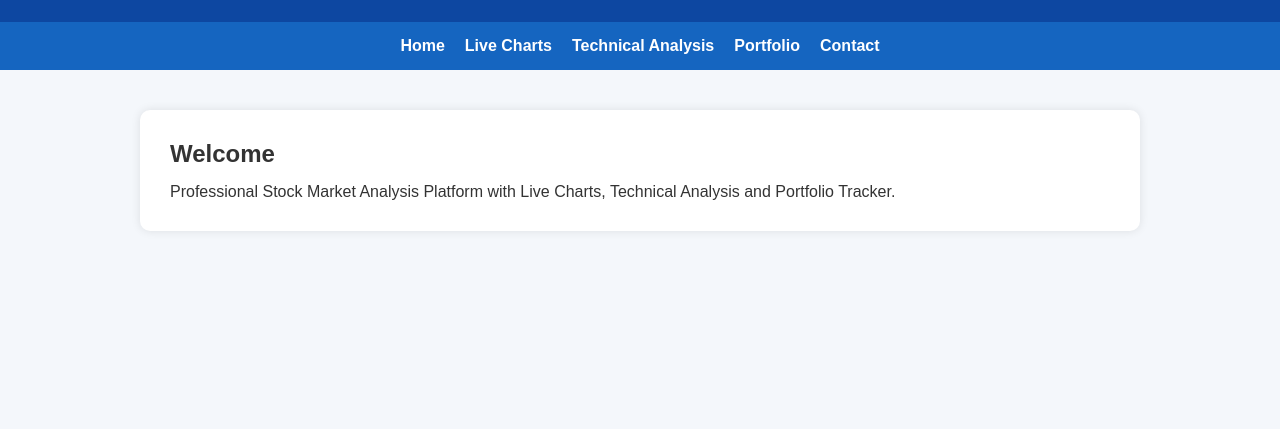
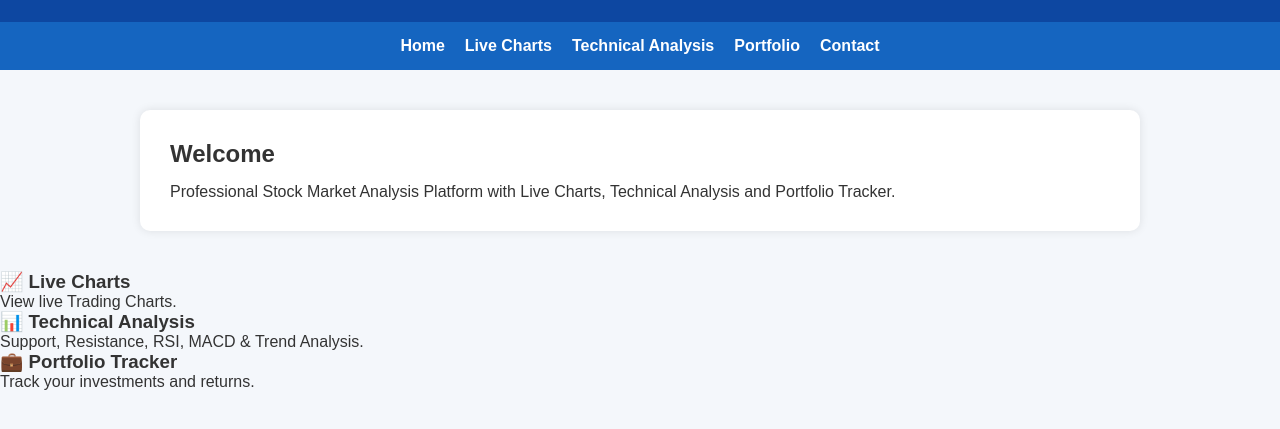
Before and after one commit to shyamfinancehub-netizen/Stock-Market-Analysis, a plain HTML site: page frontend/index.html in a window 1280 px wide. Shown: the part 83-512 px from the top of the page. Drawn offline with Linux system fonts and the light colour scheme.

Commit message:
Update index.html

```diff
--- a/frontend/index.html
+++ b/frontend/index.html
@@ -26,7 +26,24 @@
 <h2>Welcome</h2>
 <p>Professional Stock Market Analysis Platform with Live Charts, Technical Analysis and Portfolio Tracker.</p>
 </section>
+<div class="cards">
 
+<div class="card">
+<h3>📈 Live Charts</h3>
+<p>View live Trading Charts.</p>
+</div>
+
+<div class="card">
+<h3>📊 Technical Analysis</h3>
+<p>Support, Resistance, RSI, MACD & Trend Analysis.</p>
+</div>
+
+<div class="card">
+<h3>💼 Portfolio Tracker</h3>
+<p>Track your investments and returns.</p>
+</div>
+
+</div>
 <script src="script.js"></script>
 
 </body>
```
